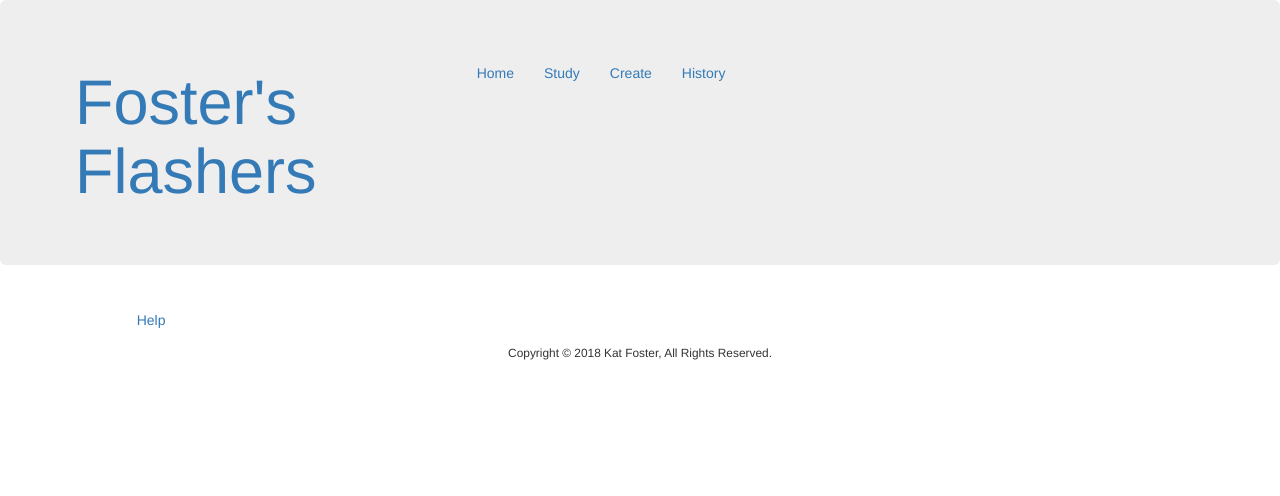
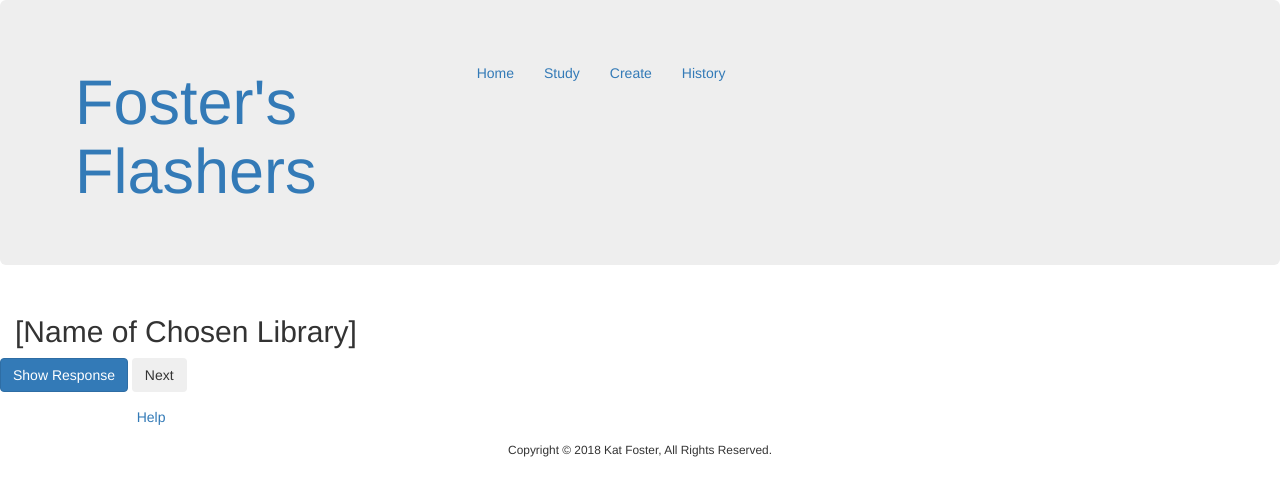
Before and after one commit to kafoste3/kat-flashcard, a plain HTML site: page study.html in a window 1280 px wide. Shown: the top 496 px of the page. Drawn offline with nearby package versions, Linux system fonts and the light colour scheme.

Commit message:
Page to show cards in chosen library

```diff
--- a/study.html
+++ b/study.html
@@ -1,4 +1,5 @@
 <!DOCTYPE html>
+
 <html lang="en">
   <head>
     <meta charset="UTF-8">
@@ -29,8 +30,13 @@
         </ul>
       </nav>
     </header> <!-- End of the Upper Navigation of the Page-->
-    <main>
-
+    <main class="row">
+      <h2 class="col-sm-12">[Name of Chosen Library]</h2>
+      <!-- Display First Card -->
+      <!-- If Els Statement Required for Button Push-->
+      <button type="submit" class="btn btn-primary">Show Response</button>
+      <button type="submit" class="btn btn-normal">Next</button>
+      <!-- Previous Button Needed-->
     </main>
     <footer class="row">
         <nav class="col-sm-12 col-sm-offset-1"> <!-- Lower Navigation of the Page -->
```
